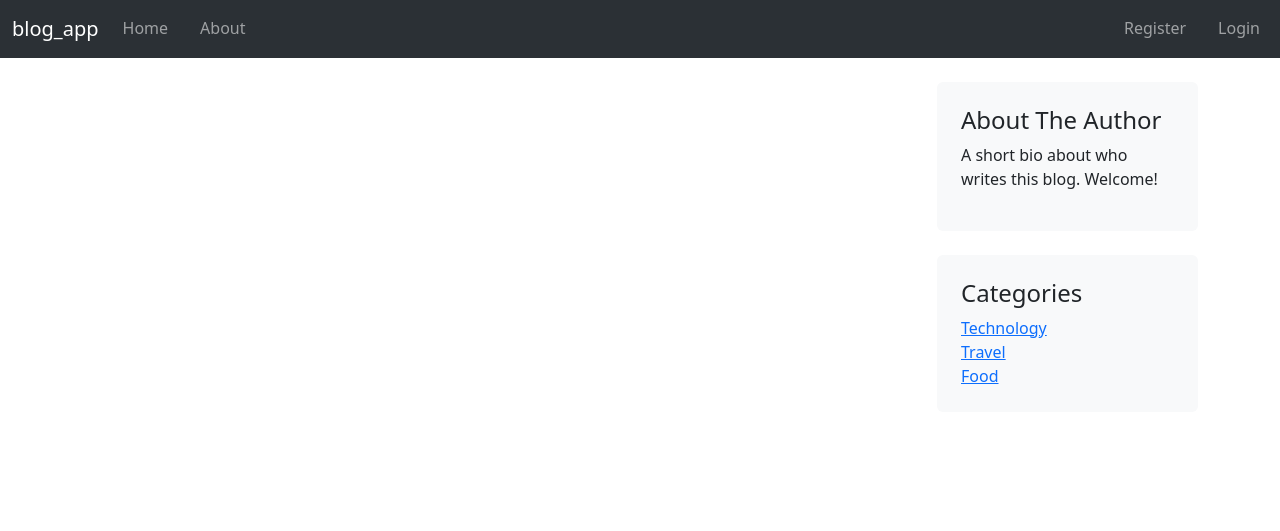
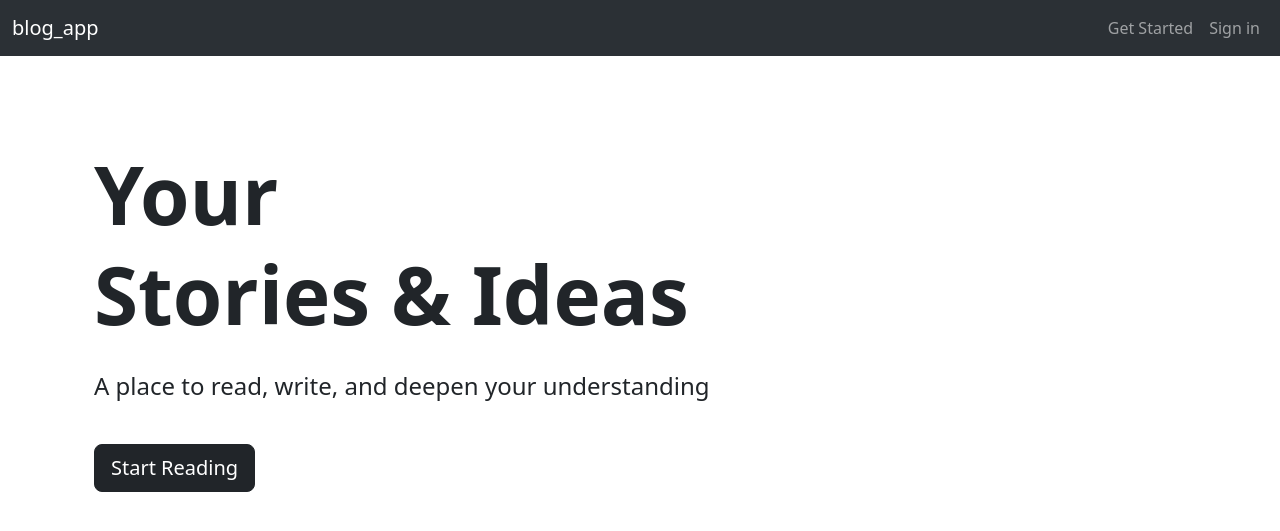
Before and after one commit to ugberaeseac/blog_app, a Django app: page / in a window 1280 px wide. Shown: the top 531 px of the page. Run offline with Django 5.2, Linux system fonts and the light colour scheme; data that the repository does not hold is empty.

Commit message:
deploying to render

```diff
--- a/blog/templates/blog/base.html
+++ b/blog/templates/blog/base.html
@@ -16,42 +16,49 @@
     <div class="">
         <nav class="navbar navbar-expand-lg bg-body-tertiary " data-bs-theme="dark">
             <div class="container-fluid">
+                {% if user.is_authenticated %}
                     <a class="navbar-brand" href="{% url 'blog-home' %}">blog_app</a>
+                {% else %}
+                    <a class="navbar-brand" href="{% url 'blog-index' %}">blog_app</a>
+                {% endif %}
                  <button class="navbar-toggler" type="button" data-bs-toggle="collapse" data-bs-target="#navbarNav" aria-controls="navbarNav" aria-expanded="false" aria-label="Toggle navigation">
                      <span class="navbar-toggler-icon"></span>
                  </button>
             <div class="collapse navbar-collapse" id="navbarNav">
-                <ul class="navbar-nav nav-underline">
+                {% if user.is_authenticated %}
+                    <ul class="navbar-nav">
                         <li class="nav-item">
-                        <a class="nav-link" aria-current="page" href="{% url 'blog-home' %}">Home</a>
+                            <a class="nav-link" href="{% url 'blog-home' %}">Home</a>
                         </li>
                         <li class="nav-item">
                             <a class="nav-link" href="{% url 'blog-about' %}">About</a>
                         </li>
                     </ul>
-                <ul class="navbar-nav nav-underline ms-auto">
-                    {% if user.is_authenticated %}
+
+                    <ul class="navbar-nav ms-auto">
                         <li class="nav-item">
                             <a class="nav-link" href="{% url 'blog-create' %}">Create Blog</a>
                         </li>
                         <li class="nav-item">
                             <a class="nav-link" href="{% url 'users-profile' %}">Profile</a>
                         </li>
-
                         <li class="nav-item">
                             <a class="nav-link" href="{% url 'users-logout' %}">Logout</a>
                         </li>
+                    </ul>
 
                 {% else %}
+                    <ul class="navbar-nav ms-auto">
                         <li class="nav-item">
-                            <a class="nav-link" href="{% url 'users-register' %}">Register</a>
+                            <a class="nav-link" href="{% url 'users-register' %}">Get Started</a>
                         </li>
                         <li class="nav-item">
-                            <a class="nav-link" href=" {% url 'users-login' %}">Login</a>
+                            <a class="nav-link" href="{% url 'users-login' %}">Sign in</a>
                         </li>
+                    </ul>
                 {% endif %}
-                </ul>
             </div>
+
         </div>
         </nav>
         <div class="container-fluid">
@@ -63,13 +70,13 @@
                 {% endfor %}
             {% endif %}
         </div>
-        <div class="container mt-4">
+        <div class="container mt-4 pt-3">
             <div class="row">
-                <main class="col-lg-9">
+                <main class="col-lg-8">
                             {% block content %}
                             {% endblock %}
                 </main>
-                    <aside class="col-lg-3">
+                    <aside class="col-lg-4">
                             {% block aside %}
 
                             {% endblock %}
--- /dev/null
+++ b/blog/templates/blog/index.html
@@ -0,0 +1,12 @@
+{% extends 'blog/base.html' %}
+{% block content %}
+<div class="container d-flex flex-column justify-content-center align-items-start pt-5">
+  <h1 class="fw-bold display-1 lh-sm">Your <br> Stories & Ideas</h1>
+
+  <p class="fw-light fs-4 mt-3">A place to read, write, and deepen your understanding</p>
+
+  <a class="btn btn-dark btn-lg mt-4" href="{% url 'users-login' %}">Start Reading</a>
+</div>
+{% endblock content %}
+
+{% block aside %}{% endblock aside %}
--- a/blog/urls.py
+++ b/blog/urls.py
@@ -4,8 +4,8 @@ from . import views
 
 
 urlpatterns = [
-    #path('', views.home, name='blog-home'),
-    path('', PostListView.as_view(), name='blog-home'),
+    path('', views.index, name='blog-index'),
+    path('blog/', PostListView.as_view(), name='blog-home'),
     path('blog/new', PostCreateView.as_view(), name='blog-create'),
     path('blog/<int:pk>/', PostDetailView.as_view(), name='blog-detail'),
     path('blog/<int:pk>/update', PostUpdateView.as_view(), name='blog-update'),
--- a/blog/views.py
+++ b/blog/views.py
@@ -6,15 +6,11 @@ from .models import Post
 
 
 
-def home(request):
-    posts = Post.objects.all()
-    context = {
-        'posts': posts
-    }
-    return render(request, 'blog/home.html', context)
+def index(request):
+    return render(request, 'blog/index.html')
 
 
-class PostListView(ListView):
+class PostListView(LoginRequiredMixin, ListView):
     model = Post
     template_name = 'blog/home.html'
     context_object_name = 'posts'
@@ -22,7 +18,7 @@ class PostListView(ListView):
     paginate_by = 5
 
 
-class UserPostListView(ListView):
+class UserPostListView(LoginRequiredMixin, ListView):
     model = Post
     template_name = 'blog/user_posts.html'
     context_object_name = 'posts'
@@ -34,7 +30,7 @@ class UserPostListView(ListView):
 
 
 
-class PostDetailView(DetailView):
+class PostDetailView(LoginRequiredMixin, DetailView):
     model = Post
     context_object_name = 'post'
 
--- a/requirements.txt
+++ b/requirements.txt
@@ -1,9 +1,14 @@
 asgiref==3.10.0
 crispy-bootstrap4==2025.6
+dj-database-url==3.0.1
 Django==5.2.7
 django-crispy-forms==2.4
 dotenv==0.9.9
+gunicorn==23.0.0
+packaging==25.0
 pillow==12.0.0
+psycopg2-binary==2.9.11
 python-dotenv==1.1.1
 sqlparse==0.5.3
 typing_extensions==4.15.0
+whitenoise==6.11.0
--- a/users/templates/users/password_reset.html
+++ b/users/templates/users/password_reset.html
@@ -8,7 +8,7 @@
             {% csrf_token %}
             <fieldset class="form-group" >
                 <legend class="pb-2"> We need to verify your identity </legend>
-                <p>To keep your acount safe, we need to verify that its really you. <br>Enter your email and click "Reset Password" to receive your token.</p>
+                <p>Enter your email and click "Reset Password" to receive your token.</p>
                 {{ form|crispy }}
             </fieldset>
             <div class="form-group pt-3">
--- a/users/views.py
+++ b/users/views.py
@@ -52,7 +52,7 @@ def profile(request):
     return render(request, 'users/profile.html', context)
 
 
-
+@login_required
 def custom_logout(request):
     if request.method == 'POST':
         logout(request)
```
Also changed, not shown: blog_app/settings.py (+20 -6 lines), 1 other file. Lines whose indentation alone changed are shown as unchanged.
